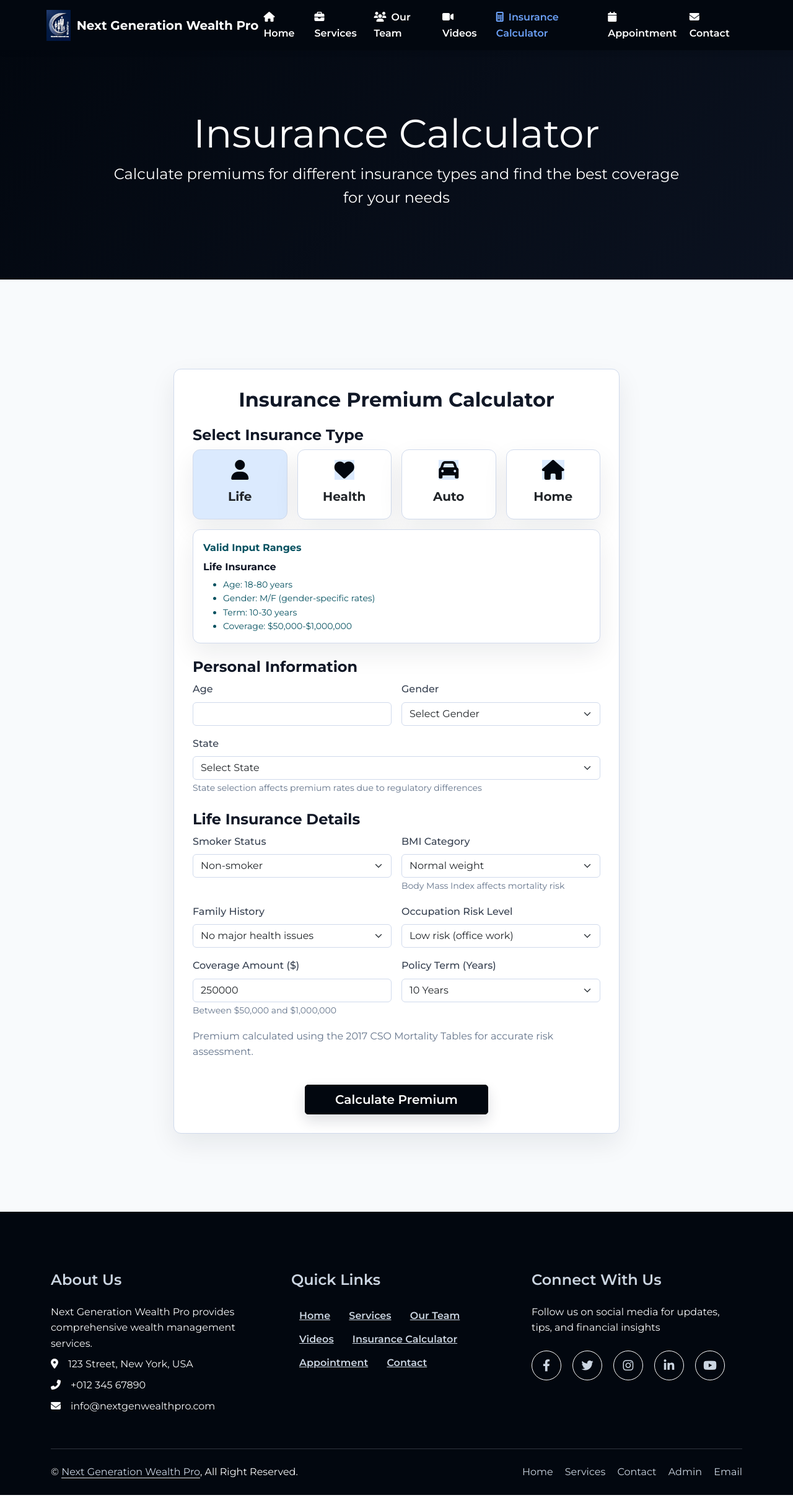
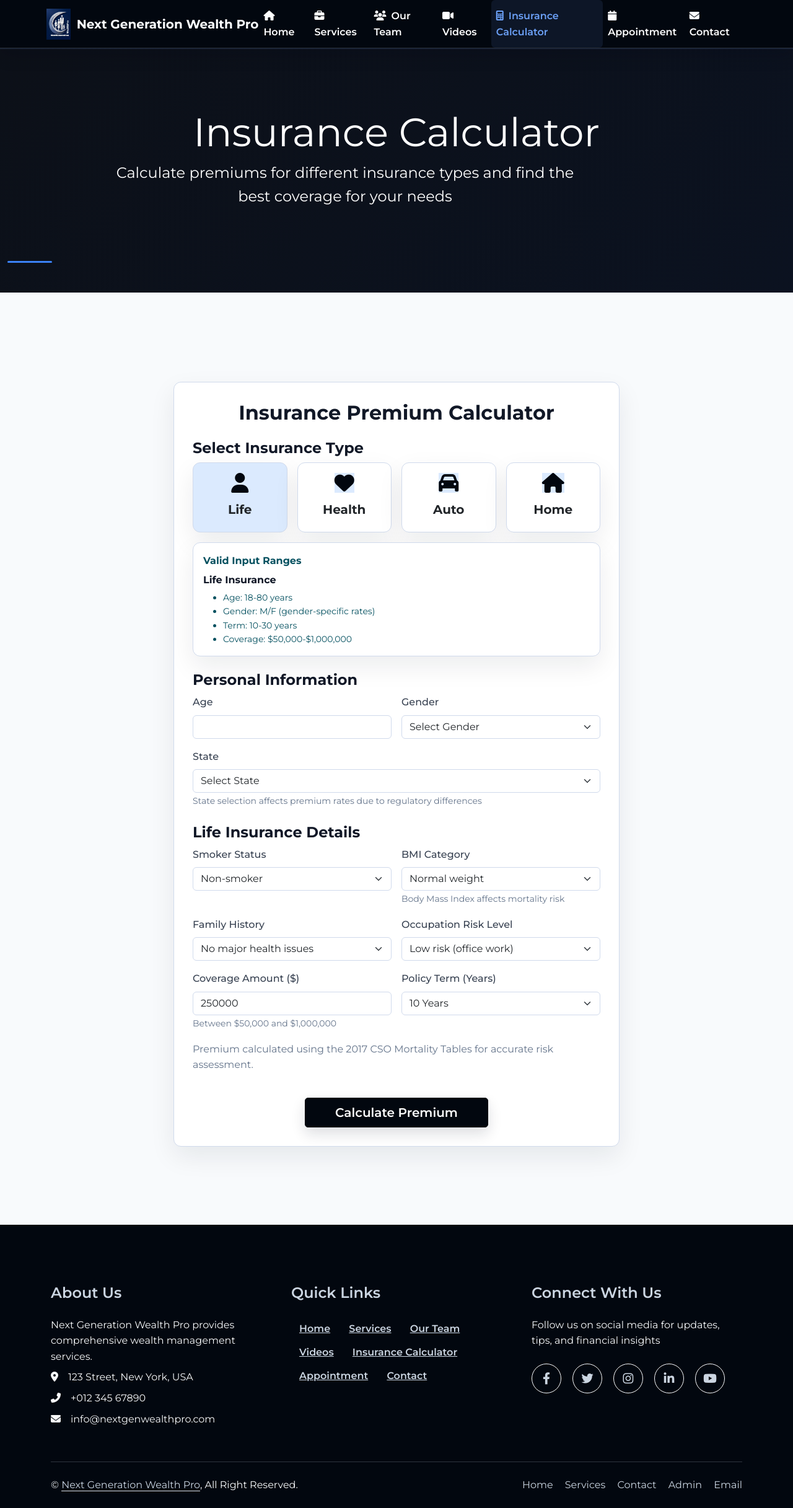
Before and after one commit to krishnadhakal03/wealthpro, a Django app: page /insurance-calculator/ in a window 1280 px wide. Shown: the whole page at 62% size. Before the commit the page ends 2412 px from the top, so only its background shows below. Run offline with Django 5.2, Linux system fonts and the light colour scheme; data comes from the database, SQL or seed files in the repository.

Commit message:
Refine themed navbar and page headers

```diff
--- a/main/settings_service.py
+++ b/main/settings_service.py
@@ -150,6 +150,7 @@ def get_theme_settings():
         'navbar_bg': primary,
         'navbar_text': button_text,
         'navbar_link_hover': _mix(accent, '#FFFFFF', 0.25) if _relative_luminance(primary) < 0.45 else _hover_for(accent),
+        'navbar_border': _mix(primary, '#FFFFFF', 0.18) if _relative_luminance(primary) < 0.45 else _mix(primary, '#000000', 0.12),
         'footer_bg': primary,
         'footer_text': footer_text,
         'link_color': accent,
@@ -162,6 +163,9 @@ def get_theme_settings():
         'card_border': _mix(accent, '#E5E7EB', 0.88),
         'card_shadow': '0 16px 40px rgba(15, 23, 42, 0.08)',
         'hero_bg': surface['hero_bg'],
+        'hero_gradient_start': _mix(surface['hero_bg'], '#FFFFFF', 0.04) if _relative_luminance(surface['hero_bg']) < 0.45 else surface['hero_bg'],
+        'hero_gradient_end': primary_hover,
+        'hero_accent': accent,
         'hero_text': '#FFFFFF',
         'muted_text': '#64748B',
         'icon_bg': accent_soft,
--- a/main/static/css/style.css
+++ b/main/static/css/style.css
@@ -17,6 +17,7 @@
     --wp-navbar-bg: #02070F;
     --wp-navbar-text: #FFFFFF;
     --wp-navbar-link-hover: #60A5FA;
+    --wp-navbar-border: #343A46;
     --wp-footer-bg: #02070F;
     --wp-footer-text: #CBD5E1;
     --wp-link-color: #2563EB;
@@ -30,6 +31,9 @@
     --wp-card-shadow: 0 16px 40px rgba(15, 23, 42, 0.08);
     --wp-border-color: #E5E7EB;
     --wp-hero-bg: #02070F;
+    --wp-hero-gradient-start: #111827;
+    --wp-hero-gradient-end: #0B1220;
+    --wp-hero-accent: #3B82F6;
     --wp-hero-text: #FFFFFF;
     --wp-muted-text: #64748B;
     --wp-icon-bg: #DBEAFE;
@@ -151,8 +155,9 @@ a:hover {
 .navbar,
 .site-navbar {
     background-color: var(--wp-navbar-bg) !important;
-    box-shadow: 0 2px 10px rgba(0,0,0,0.1);
-    padding: 10px 0;
+    border-bottom: 1px solid var(--wp-navbar-border);
+    box-shadow: 0 10px 28px rgba(2, 6, 23, 0.18);
+    padding: 6px 0;
 }
 
 .navbar-container {
@@ -173,19 +178,23 @@ a:hover {
 
 .navbar-brand h2 {
     font-size: 1.25rem;
+    line-height: 1.2;
 }
 
 .navbar-nav .nav-link,
 .site-navbar .nav-link {
     font-weight: 600;
     color: var(--wp-navbar-text) !important;
-    padding: 15px 20px;
+    padding: 13px 16px;
+    border-radius: 6px;
+    transition: color 0.2s ease, background-color 0.2s ease;
 }
 
 .navbar-nav .nav-link:hover,
 .navbar-nav .nav-link.active,
 .site-navbar .nav-link:hover,
 .site-navbar .nav-link.active {
+    background-color: color-mix(in srgb, var(--wp-navbar-link-hover) 10%, transparent);
     color: var(--wp-navbar-link-hover) !important;
 }
 
@@ -296,13 +305,34 @@ a:hover {
 
 .hero-header,
 .container-fluid.bg-primary.hero-header {
-    background: linear-gradient(135deg, var(--wp-hero-bg), var(--wp-primary-hover)) !important;
+    background: linear-gradient(135deg, var(--wp-hero-gradient-start), var(--wp-hero-gradient-end)) !important;
+    border-top: 1px solid color-mix(in srgb, var(--wp-hero-accent) 14%, transparent);
+    box-shadow: inset 0 1px 0 rgba(255, 255, 255, 0.04);
     color: var(--wp-hero-text);
+    padding-top: 4.5rem;
+    padding-bottom: 4.5rem;
+    margin-bottom: 2.5rem;
+    position: relative;
+}
+
+.hero-header::after {
+    content: "";
+    display: block;
+    width: 72px;
+    height: 3px;
+    margin-top: 1.25rem;
+    background: var(--wp-hero-accent);
+    border-radius: 999px;
 }
 
 .hero-header h1,
 .hero-header p {
     color: var(--wp-hero-text);
+}
+
+.hero-header p {
+    color: color-mix(in srgb, var(--wp-hero-text) 78%, transparent);
+    max-width: 760px;
 }
 
 /* Home Page Styles */
--- a/main/templates/main/base.html
+++ b/main/templates/main/base.html
@@ -39,6 +39,7 @@
             --wp-navbar-bg: {{ theme.navbar_bg|default:"#02070F" }};
             --wp-navbar-text: {{ theme.navbar_text|default:"#FFFFFF" }};
             --wp-navbar-link-hover: {{ theme.navbar_link_hover|default:"#60A5FA" }};
+            --wp-navbar-border: {{ theme.navbar_border|default:"#343A46" }};
             --wp-footer-bg: {{ theme.footer_bg|default:"#02070F" }};
             --wp-footer-text: {{ theme.footer_text|default:"#CBD5E1" }};
             --wp-link-color: {{ theme.link_color|default:"#2563EB" }};
@@ -52,6 +53,9 @@
             --wp-card-shadow: {{ theme.card_shadow|default:"0 16px 40px rgba(15, 23, 42, 0.08)" }};
             --wp-border-color: {{ theme.border_color|default:"#E5E7EB" }};
             --wp-hero-bg: {{ theme.hero_bg|default:"#02070F" }};
+            --wp-hero-gradient-start: {{ theme.hero_gradient_start|default:"#111827" }};
+            --wp-hero-gradient-end: {{ theme.hero_gradient_end|default:"#0B1220" }};
+            --wp-hero-accent: {{ theme.hero_accent|default:"#3B82F6" }};
             --wp-hero-text: {{ theme.hero_text|default:"#FFFFFF" }};
             --wp-muted-text: {{ theme.muted_text|default:"#64748B" }};
             --wp-icon-bg: {{ theme.icon_bg|default:"#DBEAFE" }};
```
